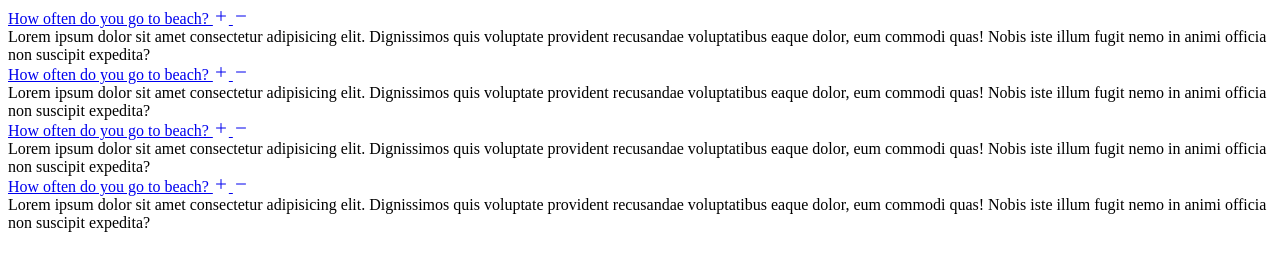
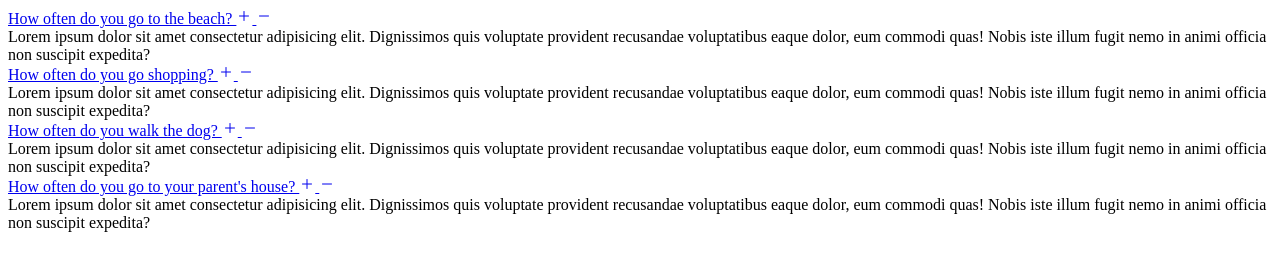
Before and after one commit to NomiDomi/responsive-accordion-faq, a plain HTML site: page index.html in a window 1280 px wide. Drawn offline with nearby package versions, Linux system fonts and the light colour scheme.

Commit message:
feat: Changed the questions for the faq to be individual

```diff
--- a/index.html
+++ b/index.html
@@ -15,7 +15,7 @@
             <div class="accordion">
                 <div class="accordion-item" id="question1">
                     <a class="accordion-link" href="#question1">
-                        How often do you go to beach?
+                        How often do you go to the beach?
                         <ion-icon class="icon icon-md-add" name="add-outline"></ion-icon>
                         <ion-icon class="icon icon-md-remove" name="remove-outline"></ion-icon>
                     </a>
@@ -26,7 +26,7 @@
 
                 <div class="accordion-item" id="question2">
                     <a class="accordion-link" href="#question2">
-                        How often do you go to beach?
+                        How often do you go shopping?
                         <ion-icon class="icon icon-md-add" name="add-outline"></ion-icon>
                         <ion-icon class="icon icon-md-remove" name="remove-outline"></ion-icon>
                     </a>
@@ -37,7 +37,7 @@
 
                 <div class="accordion-item" id="question3">
                     <a class="accordion-link" href="#question3">
-                        How often do you go to beach?
+                        How often do you walk the dog?
                         <ion-icon class="icon icon-md-add" name="add-outline"></ion-icon>
                         <ion-icon class="icon icon-md-remove" name="remove-outline"></ion-icon>
                     </a>
@@ -48,7 +48,7 @@
 
                 <div class="accordion-item" id="question4">
                     <a class="accordion-link" href="#question4">
-                        How often do you go to beach?
+                        How often do you go to your parent's house?
                         <ion-icon class="icon icon-md-add" name="add-outline"></ion-icon>
                         <ion-icon class="icon icon-md-remove" name="remove-outline"></ion-icon>
                     </a>
```
